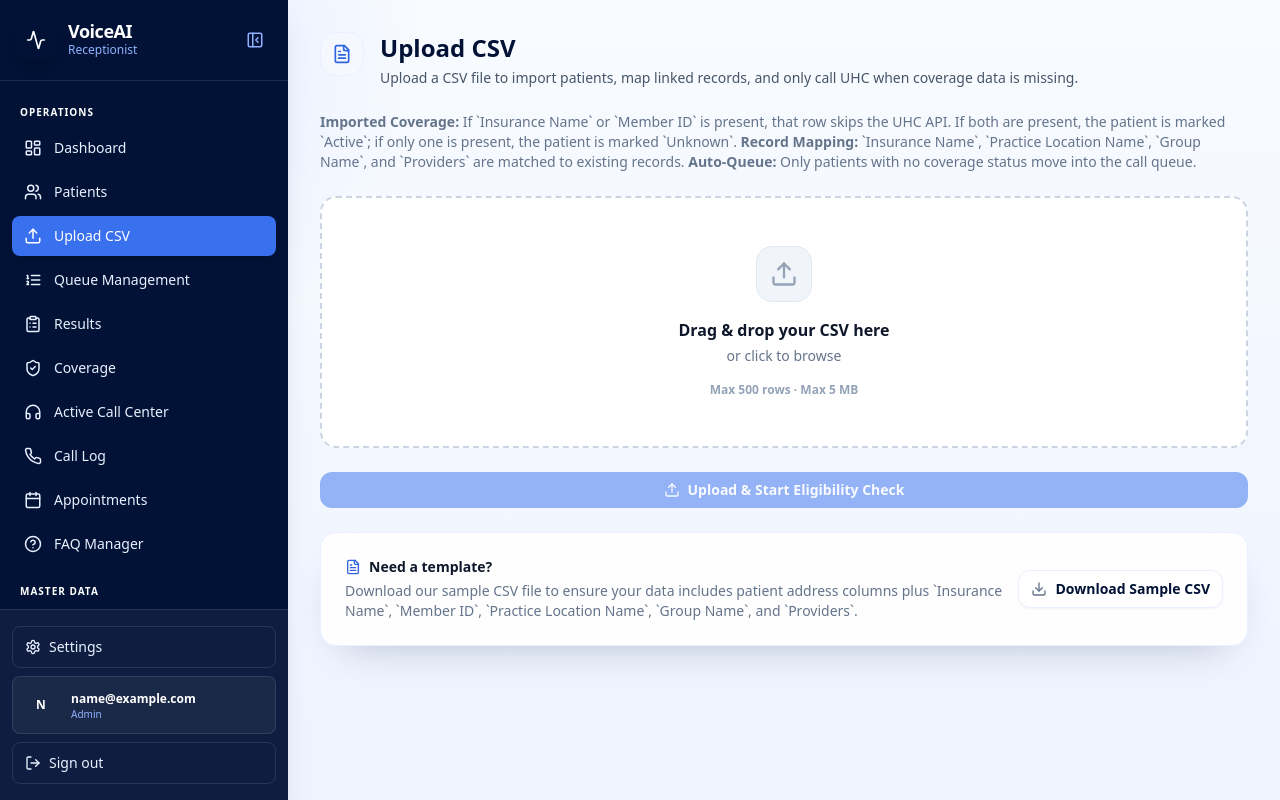
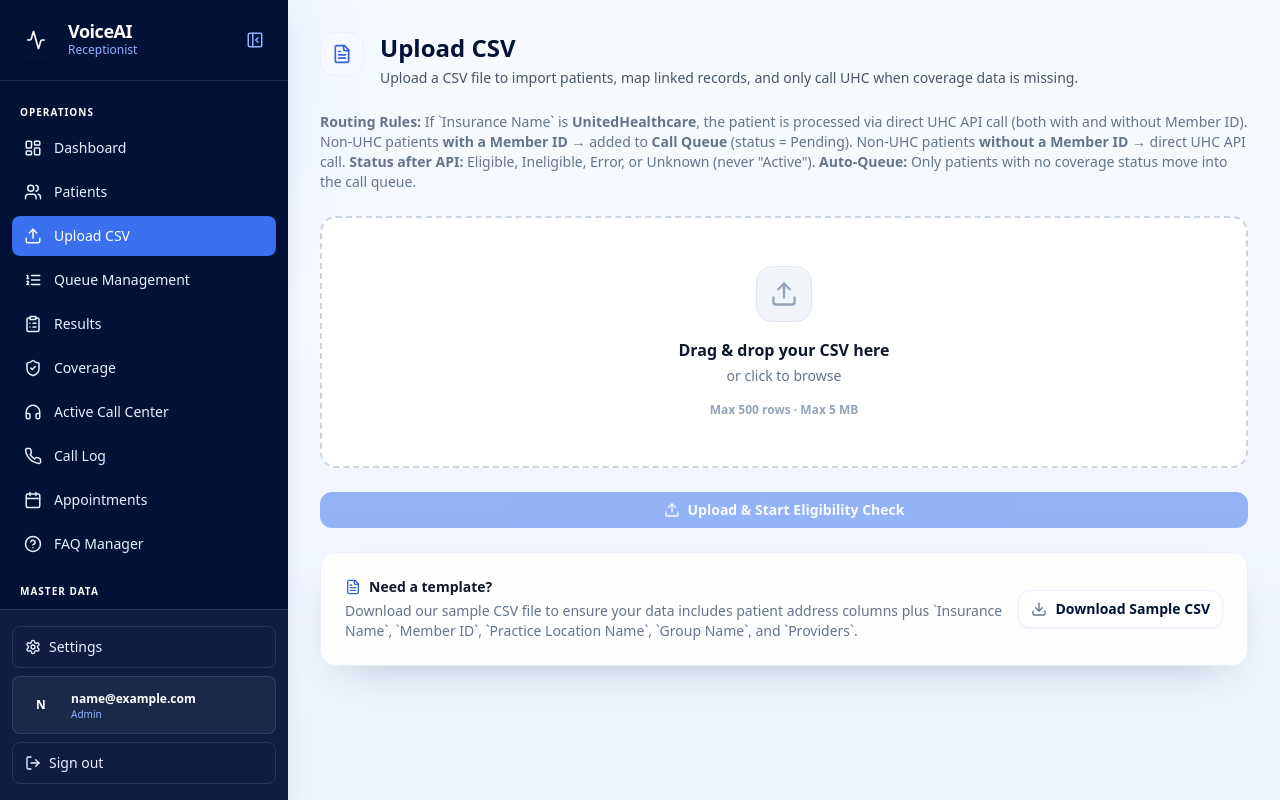
Before and after one commit to medistics-health/voise-ai-agent-frontend, a React (Vite) app: page /upload in a window 1280 px wide. Built offline with nearby package versions, Linux system fonts and the light colour scheme; no server answers; sample sign-in values are in the browser's storage; a web font is replaced by a local one.

Commit message:
feat: implement frontend pages for Providers, Upload, CallDetail, Dashboard, Insurance, and Patients management.

```diff
--- a/src/pages/CallDetail.tsx
+++ b/src/pages/CallDetail.tsx
@@ -350,13 +350,12 @@ export default function CallDetail() {
                   onChange={(e) => setPatientStatus(e.target.value)}
                 >
                   <option value="">Select status</option>
-                  <option value="Active">Active</option>
-                  <option value="Inactive">Inactive</option>
+                  <option value="Pending">Pending</option>
+                  <option value="Eligible">Eligible</option>
+                  <option value="Ineligible">Ineligible</option>
+                  <option value="Error">Error</option>
                   <option value="Unknown">Unknown</option>
-                  <option value="Error">Error</option>
                   <option value="No Answer">No Answer</option>
-                  <option value="Filed">Filed</option>
-                  <option value="Pending">Pending</option>
                 </select>
               </div>
               <button
--- a/src/pages/Dashboard.tsx
+++ b/src/pages/Dashboard.tsx
@@ -250,9 +250,9 @@ export default function Dashboard() {
           accent="bg-slate-500"
         />
         <MetricCard
-          label="Active Status"
+          label="Eligible Status"
           value={patientStats?.activePatients ?? 0}
-          helper="Patients already marked active"
+          helper="Patients confirmed eligible"
           icon={Stethoscope}
           accent="bg-emerald-500"
         />
--- a/src/pages/Insurance.tsx
+++ b/src/pages/Insurance.tsx
@@ -280,14 +280,14 @@ export default function Insurance() {
                   {...register('phone', {
                     required: 'Phone number is required',
                     pattern: {
-                      value: /^\d{10}$/,
-                      message: 'Phone must be exactly 10 digits (no spaces or dashes)',
+                      value: /^[0-9()+\-\s]{7,20}$/,
+                      message: 'Enter a valid phone number',
                     },
                   })}
                   className="input-field"
-                  placeholder="5551234567"
+                  placeholder="+1 (555) 123-4567"
                   type="tel"
-                  maxLength={10}
+                  maxLength={20}
                 />
                 {errors.phone && <p className="text-xs text-red-600 mt-1">{errors.phone.message}</p>}
               </div>
--- a/src/pages/Patients.tsx
+++ b/src/pages/Patients.tsx
@@ -158,13 +158,12 @@ const defaultPagination: Pagination = {
   totalPages: 0,
 };
 const statusOptions = [
-  "Active",
-  "Inactive",
+  "Pending",
+  "Eligible",
+  "Ineligible",
+  "Error",
   "Unknown",
-  "Error",
   "No Answer",
-  "Filed",
-  "Pending",
 ] as const;
 const queryStatusOptions = [
   { value: "", label: "All statuses" },
@@ -172,13 +171,12 @@ const queryStatusOptions = [
   ...statusOptions.map((status) => ({ value: status, label: status })),
 ];
 const statusClasses: Record<string, string> = {
-  Active: "bg-emerald-100 text-emerald-700 border border-emerald-200",
-  Inactive: "bg-red-100 text-red-700 border border-red-200",
+  Pending: "bg-blue-100 text-blue-700 border border-blue-200",
+  Eligible: "bg-emerald-100 text-emerald-700 border border-emerald-200",
+  Ineligible: "bg-red-100 text-red-700 border border-red-200",
+  Error: "bg-orange-100 text-orange-700 border border-orange-200",
   Unknown: "bg-slate-100 text-slate-700 border border-slate-200",
-  Error: "bg-orange-100 text-orange-700 border border-orange-200",
   "No Answer": "bg-amber-100 text-amber-700 border border-amber-200",
-  Filed: "bg-violet-100 text-violet-700 border border-violet-200",
-  Pending: "bg-blue-100 text-blue-700 border border-blue-200",
   Unverified: "bg-brand-50 text-brand-700 border border-brand-200",
 };
 
@@ -528,10 +526,10 @@ export default function Patients() {
     (patient) => !patient.memberPlanStatus,
   ).length;
   const totalActive = globalStats?.activePatients ?? patients?.filter(
-    (patient) => patient.memberPlanStatus === "Active",
+    (patient) => patient.memberPlanStatus === "Eligible",
   ).length;
   const totalNeedsReview = globalStats?.needsReviewPatients ?? patients?.filter((patient) =>
-    ["Unknown", "Error", "No Answer"].includes(patient.memberPlanStatus || ""),
+    ["Ineligible", "Error", "Unknown", "No Answer"].includes(patient.memberPlanStatus || ""),
   ).length;
 
   const allSelectedOnPage =
@@ -593,7 +591,7 @@ export default function Patients() {
         </div>
         <div className="glass-card p-5">
           <p className="text-xs font-semibold uppercase tracking-[0.18em] text-slate-500">
-            Active
+            Eligible
           </p>
           <p className="text-3xl font-bold text-ink-950 mt-3">{totalActive}</p>
         </div>
--- a/src/pages/Providers.tsx
+++ b/src/pages/Providers.tsx
@@ -305,12 +305,12 @@ export default function Providers() {
                 className="input-field"
                 {...register('phone', {
                   pattern: {
-                    value: /^\d{10}$/,
-                    message: "Phone must be exactly 10 digits (no spaces or dashes)",
+                    value: /^[0-9()+\-\s]{7,20}$/,
+                    message: "Enter a valid phone number",
                   },
                 })}
-                placeholder="5551234567"
-                maxLength={10}
+                placeholder="+1 (555) 123-4567"
+                maxLength={20}
               />
               {errors.phone && <p className="text-xs text-red-600 mt-1">{errors.phone.message}</p>}
             </div>
@@ -320,12 +320,12 @@ export default function Providers() {
                 className="input-field"
                 {...register('fax', {
                   pattern: {
-                    value: /^\d{10}$/,
-                    message: "Fax must be exactly 10 digits (no spaces or dashes)",
+                    value: /^[0-9()+\-\s]{7,20}$/,
+                    message: "Enter a valid fax number",
                   },
                 })}
-                placeholder="5551234568"
-                maxLength={10}
+                placeholder="+1 (555) 123-4568"
+                maxLength={20}
               />
               {errors.fax && <p className="text-xs text-red-600 mt-1">{errors.fax.message}</p>}
             </div>
--- a/src/pages/Upload.tsx
+++ b/src/pages/Upload.tsx
@@ -82,12 +82,14 @@ export default function Upload() {
       {/* Header */}
       <div>
         <p className="text-sm text-slate-500 mt-2">
-          <strong>Imported Coverage:</strong> If `Insurance Name` or `Member ID`
-          is present, that row skips the UHC API. If both are present, the
-          patient is marked `Active`; if only one is present, the patient is
-          marked `Unknown`. <strong>Record Mapping:</strong> `Insurance Name`,
-          `Practice Location Name`, `Group Name`, and `Providers` are matched
-          to existing records. <strong>Auto-Queue:</strong> Only patients with
+          <strong>Routing Rules:</strong> If `Insurance Name` is{" "}
+          <strong>UnitedHealthcare</strong>, the patient is processed via{" "}
+          direct UHC API call (both with and without Member ID). Non-UHC
+          patients <strong>with a Member ID</strong> → added to{" "}
+          <strong>Call Queue</strong> (status = Pending). Non-UHC patients{" "}
+          <strong>without a Member ID</strong> → direct UHC API call.{" "}
+          <strong>Status after API:</strong> Eligible, Ineligible, Error, or
+          Unknown (never "Active"). <strong>Auto-Queue:</strong> Only patients with
           no coverage status move into the call queue.
         </p>
       </div>
```
